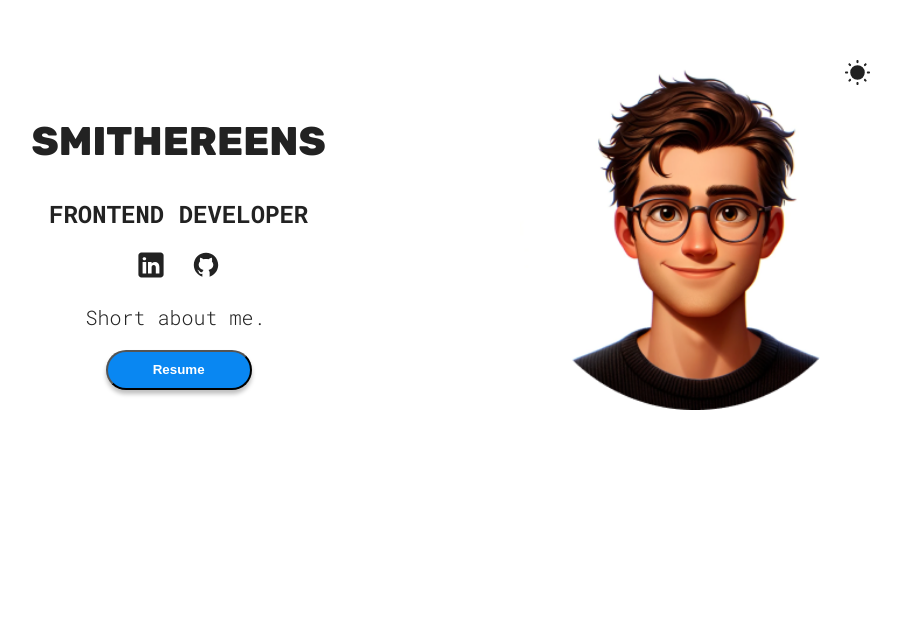
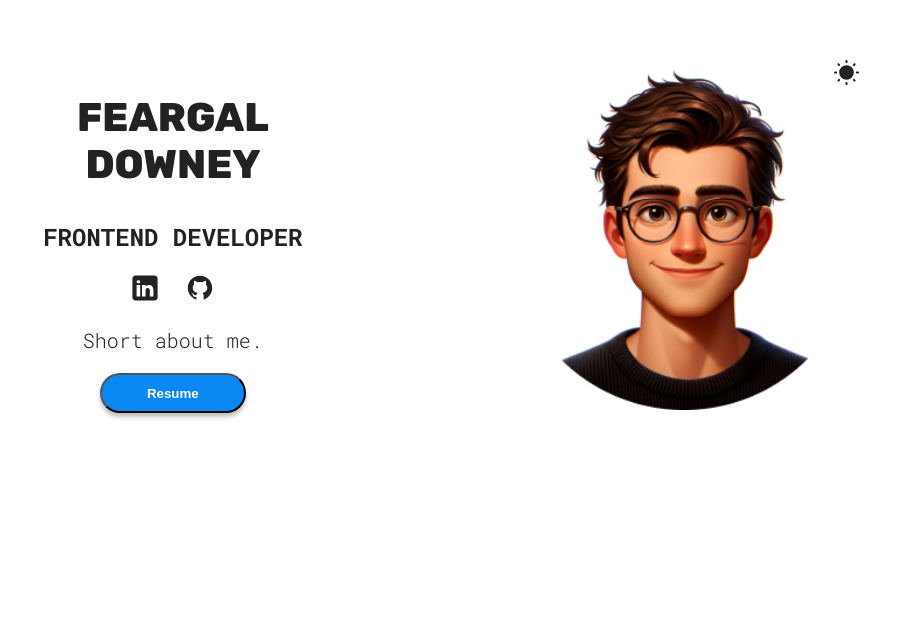
Before and after one commit to feargaldowney/smithereens, a React (Vite) app: page / in a window 1280 px wide. Shown: the part 163-800 px from the top of the page, without its empty margins (189-1090 px from the left). Built offline with nearby package versions, Linux system fonts and the light colour scheme.

Commit message:
minor typo fix

```diff
--- a/src/sections/Hero/Hero.jsx
+++ b/src/sections/Hero/Hero.jsx
@@ -33,7 +33,9 @@ function Hero() {
         </div>
         <div className="{styles.info}">
             <h1>
-                Smithereens
+                Feargal
+                <br />
+                Downey
             </h1>
             <h2>Frontend Developer</h2>
             <span>
```
